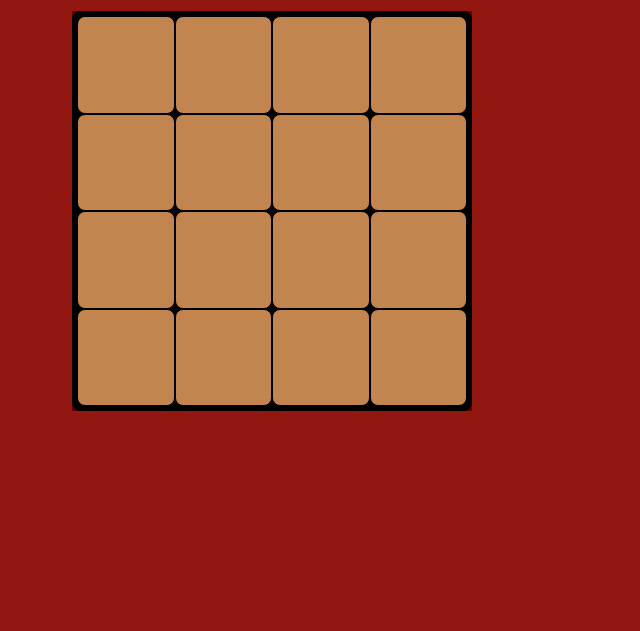
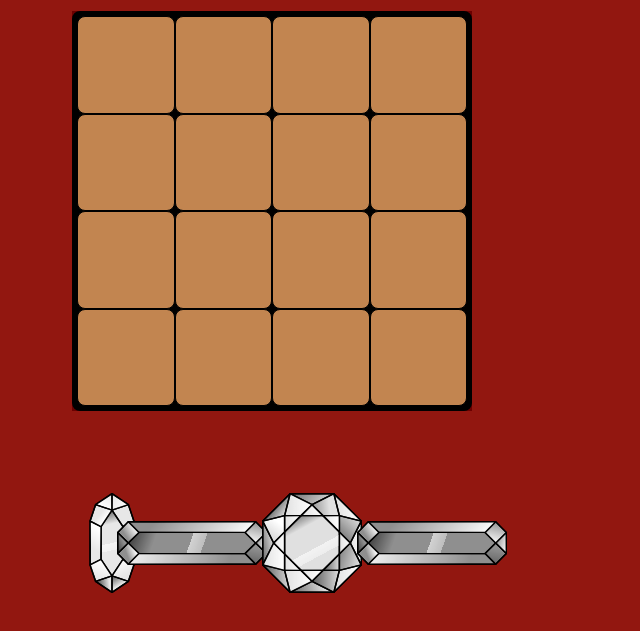
Before and after one commit to jacekkopecky/jewel-board, a website with bundled scripts: page index.html in a window 1280 px wide. Shown: the part 119-750 px from the top of the page, without its empty margins (0-640 px from the left). Built offline with nearby package versions, Linux system fonts and the light colour scheme.

Commit message:
add shadow jewels

```diff
--- a/index.css
+++ b/index.css
@@ -10,15 +10,37 @@ body {
   height: 400px;
   position: relative;
   background-color: #6b0000;
+}
 
-  & > img {
-    position: absolute;
-    transform: translate(-50%, -50%) scale(75%);
+img.jewel {
+  position: absolute;
+  transform: translate(-50%, -50%) scale(75%);
 
+  &.flip {
+    transform: translate(-50%, -50%) scale(75%) rotate(90deg);
+  }
+}
+
+#tree {
+  width: 400px;
+  height: 200px;
+  margin: 2em;
+  display: flex;
+  align-items: center;
+  position: relative;
+
+  & > .jewel {
+    position: static;
+    display: inline-block;
+    transform: none;
     &.flip {
-      transform: translate(-50%, -50%) scale(75%) rotate(90deg);
+      transform: rotate(90deg);
     }
   }
+}
+
+.jewel.shadow {
+  filter: grayscale(100%);
 }
 
 #cladding {
--- a/index.html
+++ b/index.html
@@ -9,7 +9,10 @@
 
   <div id="canvasBox">
     <div id="cladding"></div>
+    <div id="jewels"></div>
   </div>
+
+  <div id="tree"></div>
 </body>
 
 <script type="module" src="./build/index.js"></script>
--- a/src/index.ts
+++ b/src/index.ts
@@ -3,6 +3,8 @@ import { jewels } from './jewels.js';
 import { percent, selectRandom } from './lib.js';
 
 const canvasBoxEl = document.querySelector<HTMLElement>('#canvasBox')!;
+const jewelsEl = document.querySelector<HTMLElement>('#jewels')!;
+const treeEl = document.querySelector<HTMLElement>('#tree')!;
 const claddingEl = document.querySelector<HTMLElement>('#cladding')!;
 
 const size = 4;
@@ -24,12 +26,20 @@ for (const pos of positions) {
   const [wf, hf] = flip ? [h, w] : [w, h];
   const img = document.createElement('img');
   if (svg) img.src = svg;
+  img.classList.add('jewel');
   img.style.top = percent((y + hf / 2) / size);
   img.style.left = percent((x + wf / 2) / size);
   if (flip) img.classList.add('flip');
   img.style.width = percent(w / size);
   img.style.height = percent(h / size);
-  canvasBoxEl.append(img);
+  jewelsEl.append(img);
+
+  const shadow = img.cloneNode(true) as typeof img;
+  shadow.classList.add('shadow');
+  treeEl.append(shadow);
+
+  jewel.el = img;
+  jewel.shadowEl = shadow;
 }
 
 // @ts-ignore
--- a/src/jewels.ts
+++ b/src/jewels.ts
@@ -2,6 +2,8 @@ export interface Jewel {
   w: number;
   h: number;
   svg?: string;
+  el?: HTMLElement;
+  shadowEl?: HTMLElement;
 }
 
 export const jewels: Jewel[] = [
```
